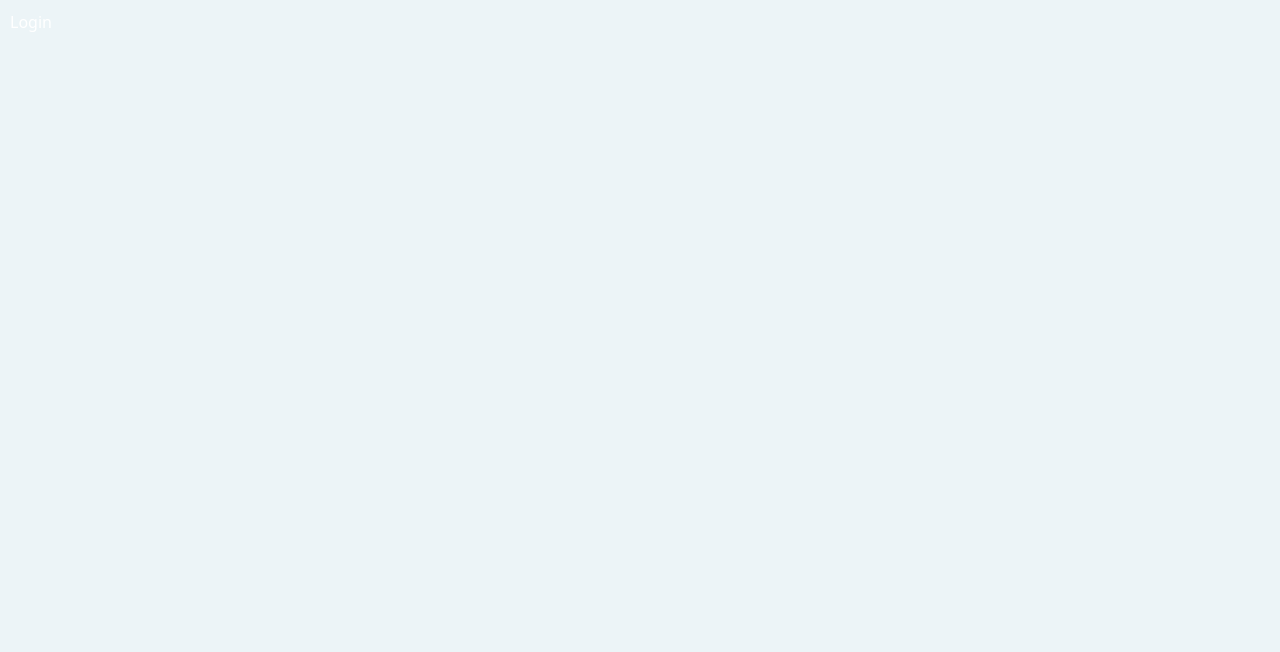
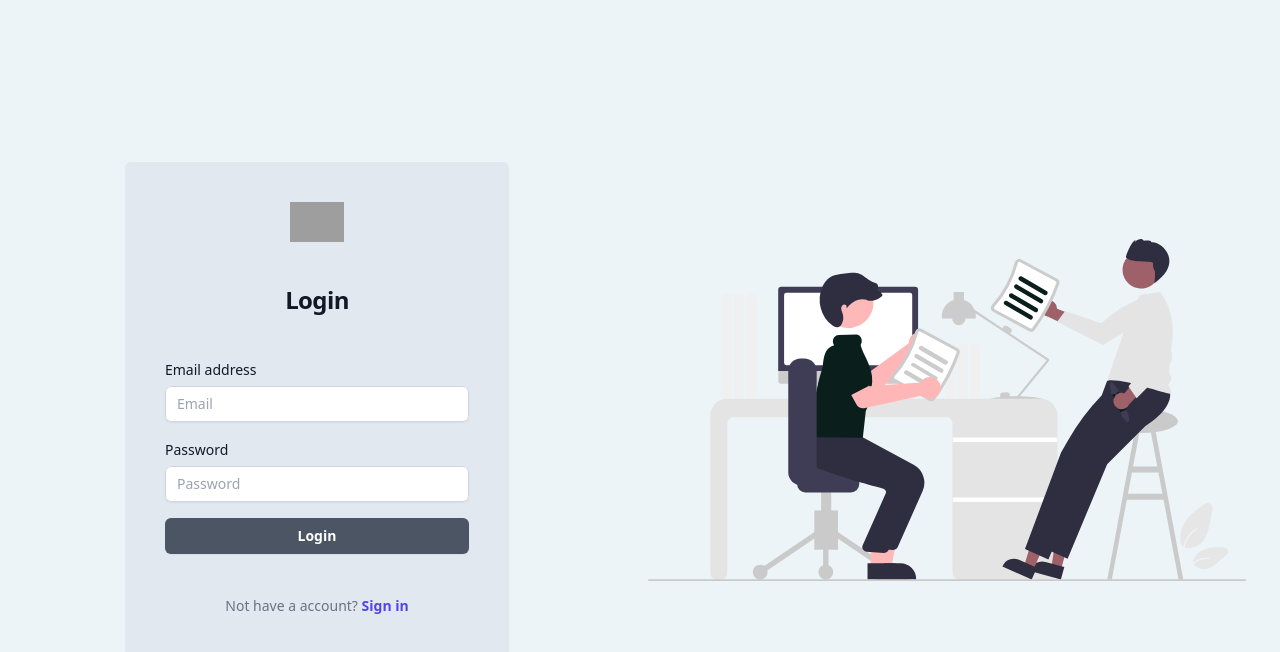
Before and after one commit to davidyanez27/client_lawyerApp, a React (Vite) app: page /login in a window 1280 px wide. Shown: the top 652 px of the page. Built offline with nearby package versions, Linux system fonts and the light colour scheme; grey boxes are pictures that could not be loaded.

Commit message:
feat: form creation for the login page

```diff
--- a/src/api/auth.ts
+++ b/src/api/auth.ts
@@ -3,3 +3,5 @@ import axios from "axios";
 const API = 'http://localhost:4000/api/users'
 
 export const registerRequest = (user:object) => axios.post(`${API}/register`, user);
+
+export const loginRequest = (user:object) => axios.post(`${API}/login`, user);
--- a/src/context/AuthContext.tsx
+++ b/src/context/AuthContext.tsx
@@ -2,6 +2,7 @@ import { createContext, useContext, useState } from "react";
 
 export const AuthContext = createContext<{
     signup?: any;
+    signin?:any;
     user?: object;
     isAuthenticated?: boolean;
     errors?:any;
--- a/src/context/AuthProvider.tsx
+++ b/src/context/AuthProvider.tsx
@@ -1,7 +1,7 @@
 import { useState } from "react";
 
 import { AuthContext } from "./AuthContext";
-import { registerRequest } from "../api/auth";
+import { registerRequest, loginRequest } from "../api/auth";
 import { User, ValidationError } from "../interfaces/interfaces";
 
 interface props {
@@ -21,17 +21,30 @@ export const AuthProvider = ({ children }: props) => {
       setUSer(res.data);
       setIsAuthenticated(true);
     } catch (error) {
-      console.log((error as ValidationError).response.data.message);
-      console.log(typeof(error as ValidationError).response.data.message);
+      // console.log((error as ValidationError).response.data.message);
+      // console.log(typeof(error as ValidationError).response.data.message);
       setErrors((error as ValidationError).response.data.message);
 
     }
   };
 
+
+  const signin = async (values: User) =>{
+    try {
+      const res = await loginRequest(values);
+      console.log(res)
+    } catch (error) {
+      console.log((error as ValidationError).response.data);
+    }
+  }
+
+
+
   return (
     <AuthContext.Provider
       value={{
         signup,
+        signin,
         user,
         isAuthenticated,
         errors,
--- a/src/pages/LoginPage.tsx
+++ b/src/pages/LoginPage.tsx
@@ -1,7 +1,124 @@
+import { useEffect } from 'react';
+import {useForm} from 'react-hook-form';
+import { useNavigate } from 'react-router-dom';
+import { useAuth } from '../context/AuthContext';
+import MySvg from "../assets/doc.svg";
+
+
+
 function Login() {
-    return (
-      <div>Login</div>
-    )
+
+  const {register, handleSubmit, formState: {errors} } = useForm();
+
+  const onSubmit = handleSubmit ((data)=>{
+    console.log(data);
+  });
+
+  const { signin, isAuthenticated, errors: RegisterErrors } = useAuth();
+  const navigate = useNavigate();
+
+  // useEffect(() => {
+  //   if (isAuthenticated) {
+  //     navigate("/profile");
+  //   }
+  // }, [isAuthenticated]);
+
+  return (
+    <div className="min-h-screen flex items-center justify-center">
+      <div className="bg-slate-200 w-1/3 p-10 rounded-md sm:mx-auto sm:w-full sm:max-w-sm">
+        <div className="">
+          <img
+            className="mx-auto h-10 w-auto"
+            src="https://tailwindui.com/img/logos/mark.svg?color=indigo&shade=600"
+            alt="Your Company"
+          />
+          <h2 className="my-10 text-center text-2xl font-bold leading-9 tracking-tight text-gray-900">
+            Login
+          </h2>
+        </div>
+
+        <form
+          onSubmit={handleSubmit(async (values) => {
+            console.log(values)
+            signin(values);
+
+            // values.id = Number(values.id);
+            // const res = await registerRequest(values);
+            // console.log(res);
+          })}
+        >
+          <div>
+            {RegisterErrors.map((error: string, i: number) => (
+              <div className="bg-red-500" key={i}>
+                {error}
+              </div>
+            ))}
+          </div>
+
+          <div>
+            <label
+              htmlFor="email"
+              className="block text-sm font-medium leading-6 text-gray-900"
+            >
+              Email address
+            </label>
+            <div className="mt-1 mb-4">
+              <input
+                className="block w-full rounded-md border-0 py-1.5 text-gray-900 shadow-sm ring-1 ring-inset ring-gray-300 placeholder:text-gray-400 px-3  sm:text-sm sm:leading-6"
+                {...register("email", { required: true })}
+                placeholder="Email"
+                type="email"
+                name="email"
+                id="email"
+                required
+              />
+            </div>
+          </div>
+
+          <div>
+            <label
+              htmlFor="password"
+              className="block text-sm font-medium leading-6 text-gray-900"
+            >
+              Password
+            </label>
+            <div className="mt-1 mb-4">
+              <input
+                className="block w-full rounded-md border-0 py-1.5 text-gray-900 shadow-sm ring-1 ring-inset ring-gray-300 placeholder:text-gray-400 px-3  sm:text-sm sm:leading-6"
+                {...register("password", { required: true })}
+                placeholder="Password"
+                type="password"
+                name="password"
+                id="password"
+                required
+              />
+            </div>
+          </div>
+          <div>
+            <button
+              type="submit"
+              className="flex w-full justify-center rounded-md bg-gray-600 px-3 py-1.5 text-sm font-semibold leading-6 text-white shadow-sm hover:bg-indigo-500 focus-visible:outline focus-visible:outline-2 focus-visible:outline-offset-2 focus-visible:outline-indigo-600"
+            >
+              Login
+            </button>
+          </div>
+        </form>
+
+        <p className="mt-10 text-center text-sm text-gray-500">
+          Not have a account?{" "}
+          <a
+            href="/register"
+            className="font-semibold leading-6 text-indigo-600 hover:text-indigo-500"
+          >
+            Sign in
+          </a>
+        </p>
+      </div>
+      <div className="hidden md:block p-4 m-2 md:w-1/2">
+        <img src={MySvg} />
+      </div>
+    </div>
+  );
   }
 
   export default Login;
--- a/src/pages/RegisterPage.tsx
+++ b/src/pages/RegisterPage.tsx
@@ -5,24 +5,24 @@ import { useNavigate } from "react-router-dom";
 import { useEffect } from "react";
 
 function Register() {
-  const { register, handleSubmit, formState:{
-    errors
-  }} = useForm();
-  const { signup, isAuthenticated, errors: RegisterErrors} = useAuth();
+  const {
+    register,
+    handleSubmit,
+    formState: { errors },
+  } = useForm();
+  const { signup, isAuthenticated, errors: RegisterErrors } = useAuth();
   const navigate = useNavigate();
 
-  useEffect(()=>{
-    if(isAuthenticated) {
-      navigate ('/profile')
+  useEffect(() => {
+    if (isAuthenticated) {
+      navigate("/profile");
     }
-  }, [isAuthenticated])
+  }, [isAuthenticated]);
 
   return (
     <div className="min-h-screen flex items-center justify-center">
-
-
-      <div className="bg-slate-200 w-1/3 p-10 rounded-md">
-        <div className="sm:mx-auto sm:w-full sm:max-w-sm">
+      <div className="bg-slate-200 w-1/3 p-10 rounded-md sm:mx-auto sm:w-full sm:max-w-sm">
+        <div className="">
           <img
             className="mx-auto h-10 w-auto"
             src="https://tailwindui.com/img/logos/mark.svg?color=indigo&shade=600"
@@ -43,6 +43,12 @@ function Register() {
           })}
         >
           <div>
+            {RegisterErrors.map((error: string, i: number) => (
+              <div className="bg-red-500" key={i}>
+                {error}
+              </div>
+            ))}
+
             <label
               htmlFor="id"
               className="block text-sm font-medium leading-6 text-gray-900"
@@ -134,14 +140,14 @@ function Register() {
         <p className="mt-10 text-center text-sm text-gray-500">
           Have a account?{" "}
           <a
-            href="#"
+            href="/login"
             className="font-semibold leading-6 text-indigo-600 hover:text-indigo-500"
           >
             Sign in
           </a>
         </p>
       </div>
-      <div className=" p-4 m-2">
+      <div className="hidden md:block p-4 m-2 md:w-1/2">
         <img src={MySvg} />
       </div>
     </div>
```
